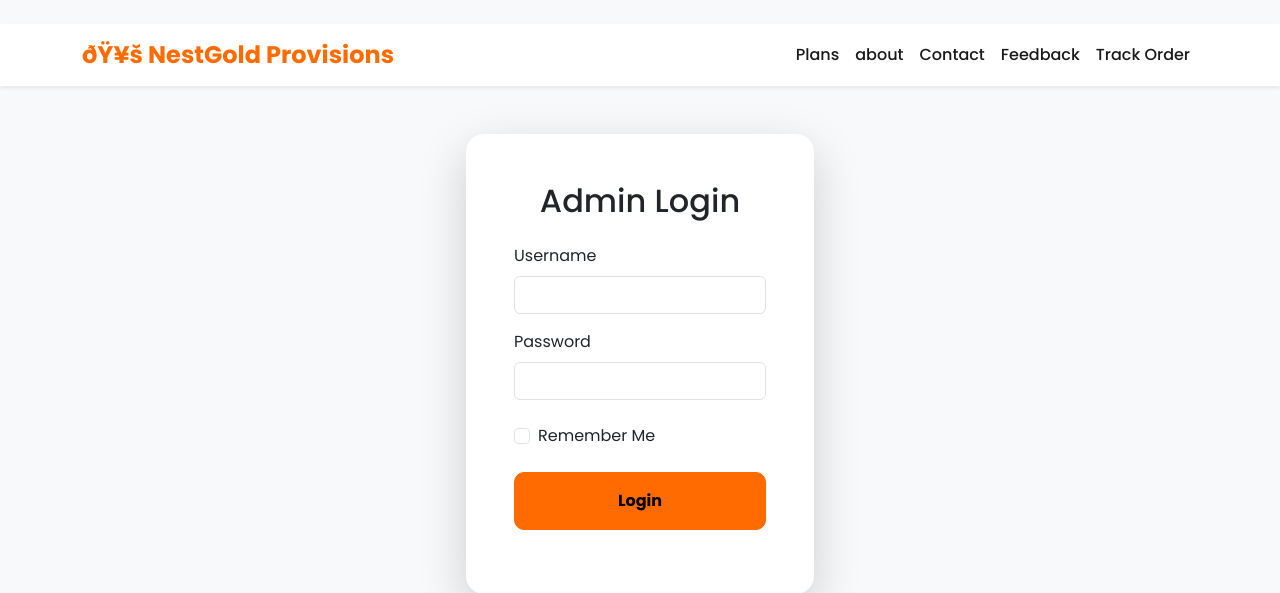
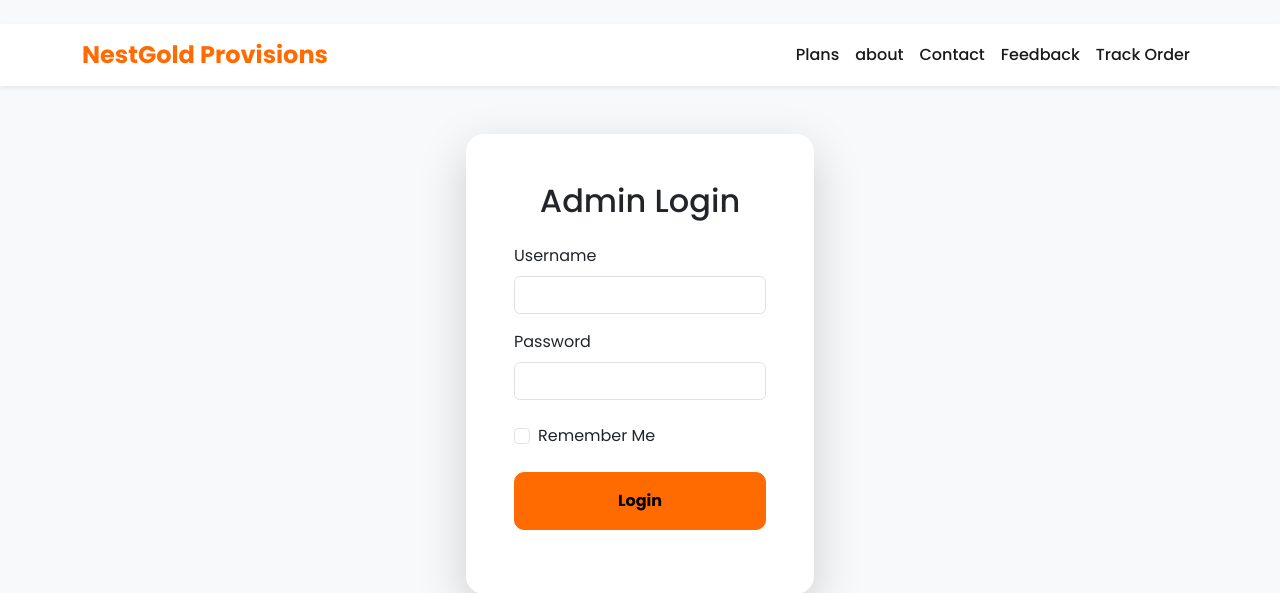
Before and after one commit to MERIOTHWANGUI/Nestgold-provisions, a Flask app: a page that uses app/templates/base.html in a window 1280 px wide. Shown: the top 593 px of the page. Run offline with Flask 3, Linux system fonts and the light colour scheme.

Commit message:
updating navbar

```diff
--- a/app/templates/base.html
+++ b/app/templates/base.html
@@ -195,7 +195,7 @@
     <!-- Navbar -->
     <nav class="navbar navbar-expand-lg navbar-light shadow-sm mb-4">
         <div class="container">
-            <a class="navbar-brand fw-bold fs-4" href="{{ url_for('main.index') }}">ðŸ¥š NestGold Provisions</a>
+            <a class="navbar-brand fw-bold fs-4" href="{{ url_for('main.index') }}">NestGold Provisions</a>
             <button class="navbar-toggler" type="button" data-bs-toggle="collapse" data-bs-target="#navbarNav">
                 <span class="navbar-toggler-icon"></span>
             </button>
```
